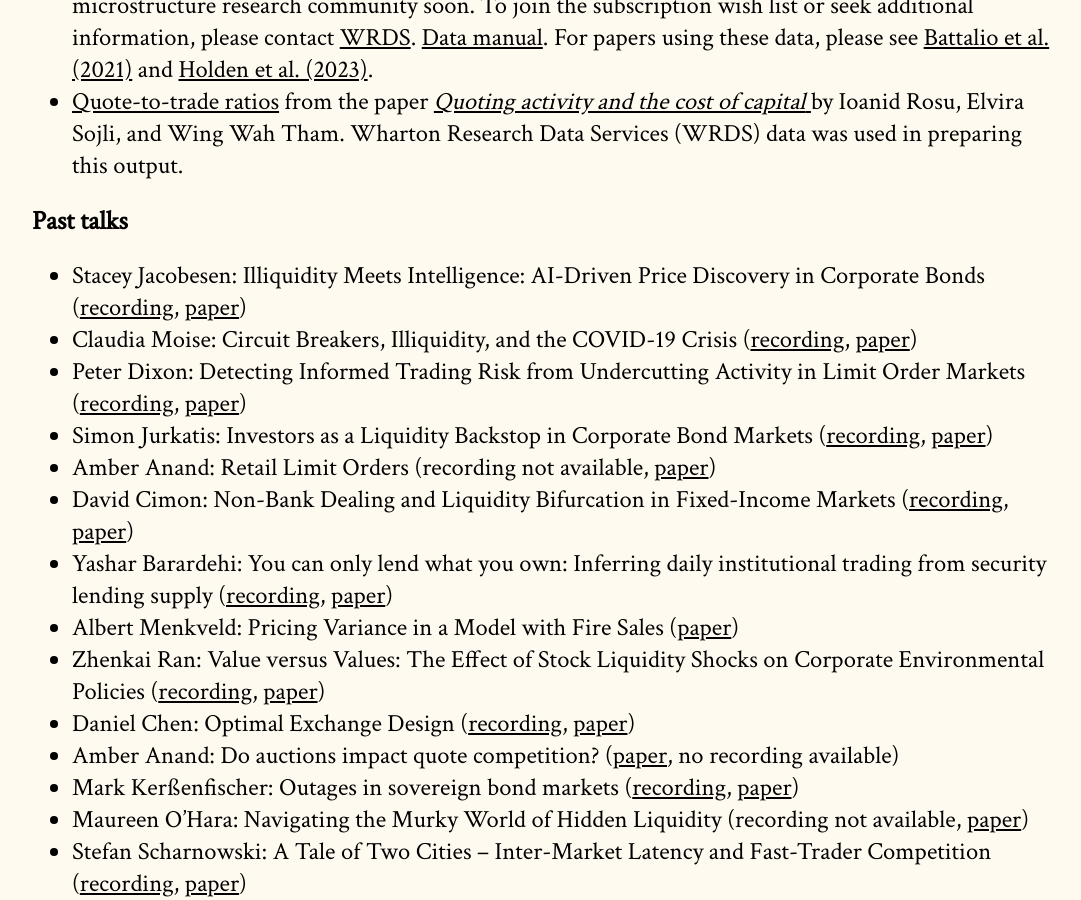
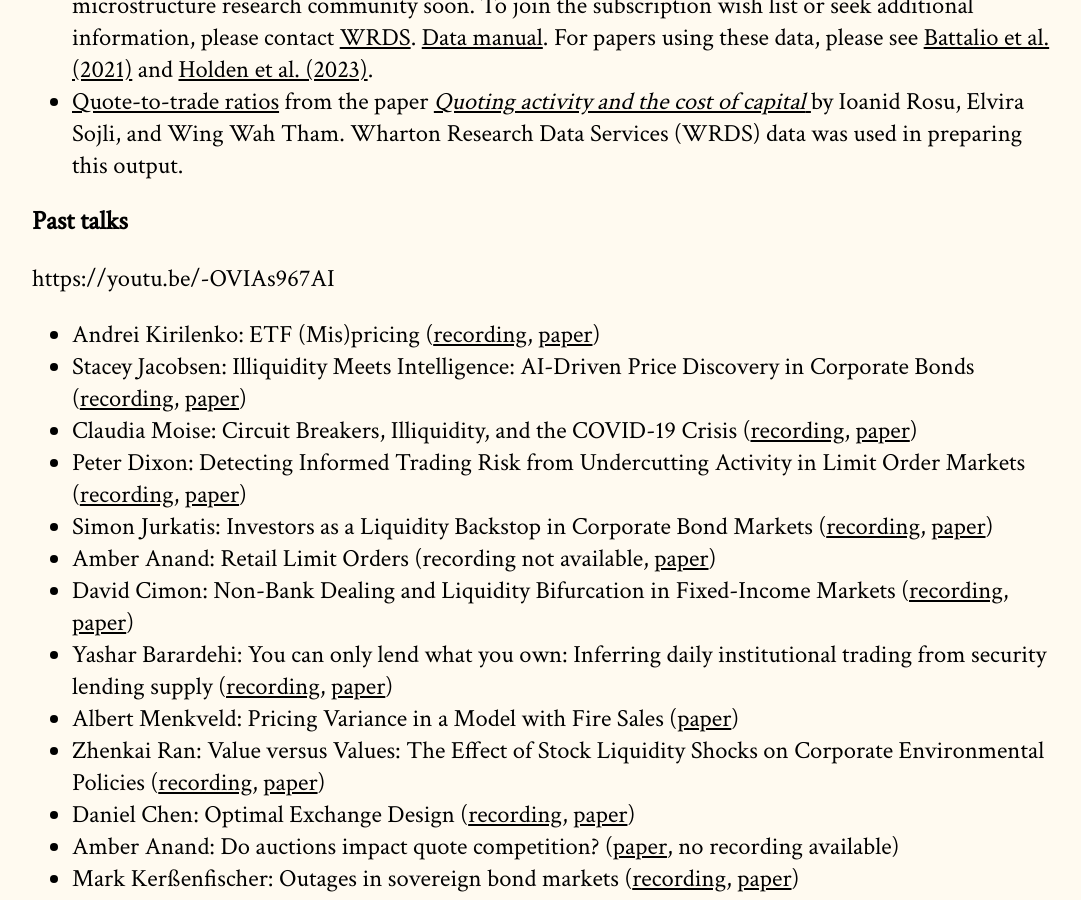
Before and after one commit to cpfiffer/microstructure.exchange, a Jekyll site: the page built from index.md, in a window 1280 px wide and 900 px high, scrolled down 3197 px. Shown: the whole window, without its empty margins (96-1177 px from the left). Built offline with Jekyll 4.4.1, drawn with Linux system fonts in a browser that asks for light colours; some web fonts are replaced.

Commit message:
Update index.md

```diff
--- a/index.md
+++ b/index.md
@@ -73,7 +73,9 @@ The Microstructure Exchange will host resources, tools, and data for microstruct
 - [Quote-to-trade ratios](https://drive.google.com/file/d/1H8wMvA_59-N5Y_xiDPGTbpBsX5BFwOIV/view) from the paper [_Quoting activity and the cost of capital_ ](https://papers.ssrn.com/sol3/papers.cfm?abstract_id=3005928) by Ioanid Rosu, Elvira Sojli, and Wing Wah Tham. Wharton Research Data Services (WRDS) data was used in preparing this output.
 
 ## Past talks
-- Stacey Jacobesen: Illiquidity Meets Intelligence: AI-Driven Price Discovery in Corporate Bonds ([recording](https://youtu.be/3U1U3WOpEPc), [paper](https://microstructure.exchange/papers/JVX_20250904.pdf))
+https://youtu.be/-OVIAs967AI
+- Andrei Kirilenko: ETF (Mis)pricing ([recording](https://youtu.be/-OVIAs967AI), [paper](https://www.fca.org.uk/publications/occasional-papers/occasional-paper-68-etf-mispricing))
+- Stacey Jacobsen: Illiquidity Meets Intelligence: AI-Driven Price Discovery in Corporate Bonds ([recording](https://youtu.be/3U1U3WOpEPc), [paper](https://microstructure.exchange/papers/JVX_20250904.pdf))
 - Claudia Moise: Circuit Breakers, Illiquidity, and the COVID-19 Crisis ([recording](https://youtu.be/r8NBGD3z1IM), [paper](https://papers.ssrn.com/sol3/papers.cfm?abstract_id=3768937))
 - Peter Dixon: Detecting Informed Trading Risk from Undercutting Activity in Limit Order Markets ([recording](https://youtu.be/9XnOySV4WYM), [paper](https://papers.ssrn.com/sol3/papers.cfm?abstract_id=4689334))
 - Simon Jurkatis: Investors as a Liquidity Backstop in Corporate Bond Markets ([recording](https://youtu.be/5NQv2gQu-Sw), [paper](https://papers.ssrn.com/sol3/papers.cfm?abstract_id=5229934))
```
